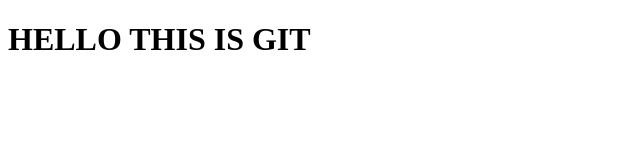
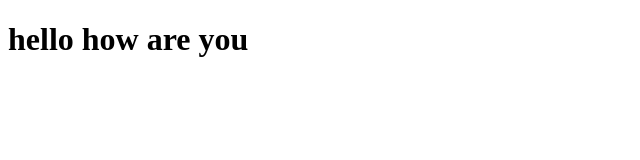
Before and after one commit to mahroofalip/datewithgit-sample, a plain HTML site: page index.html in a window 1280 px wide. Shown: the whole page, without its empty margins (0-640 px from the left). Drawn offline with Linux system fonts and the light colour scheme.

Commit message:
added some messages

```diff
--- a/index.html
+++ b/index.html
@@ -9,7 +9,7 @@
 </head>
 
 <body>
-    <h1>HELLO THIS IS GIT</h1>
+    <h1>hello how are you</h1>
 </body>
 
 </html>
```
